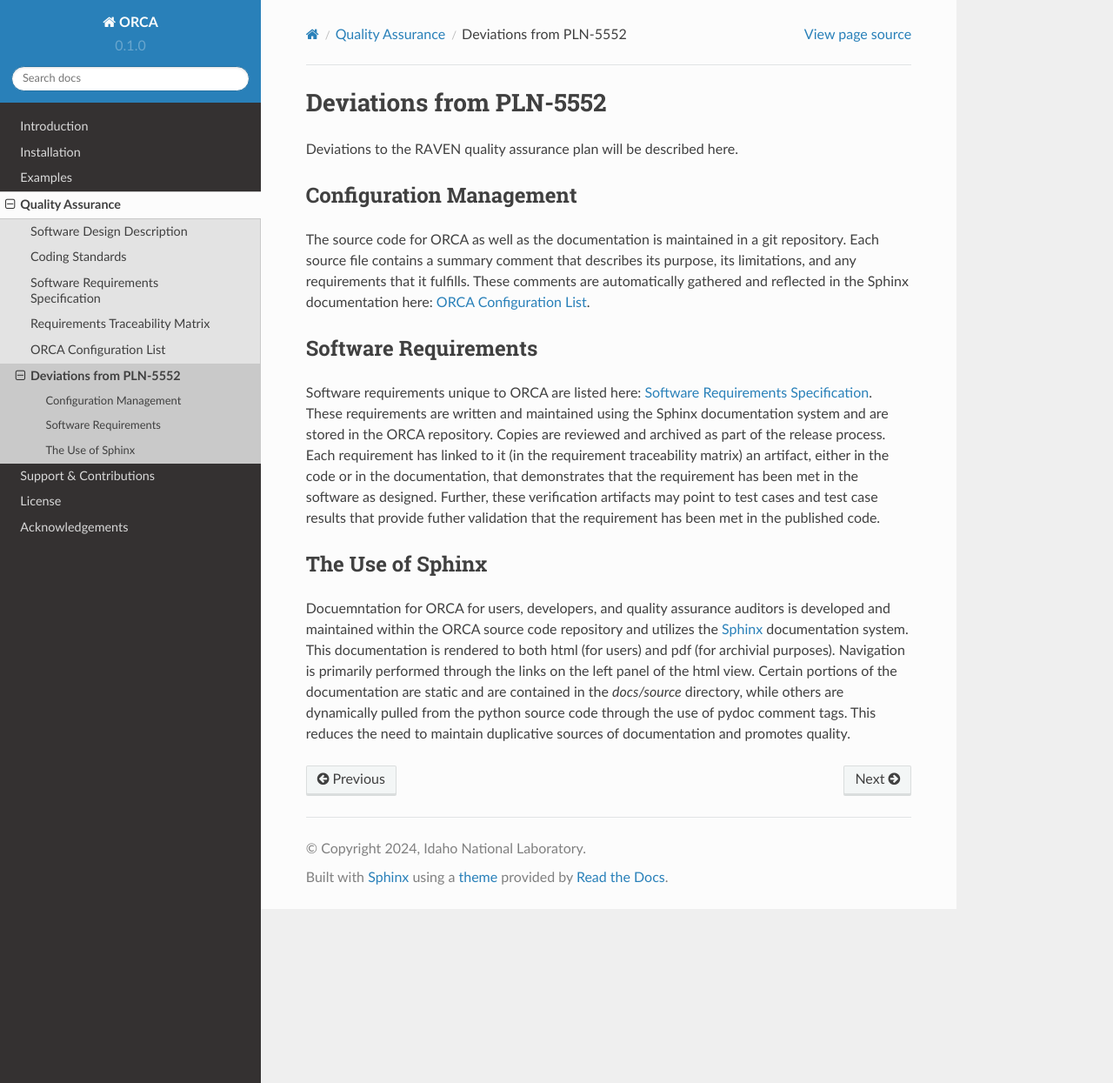
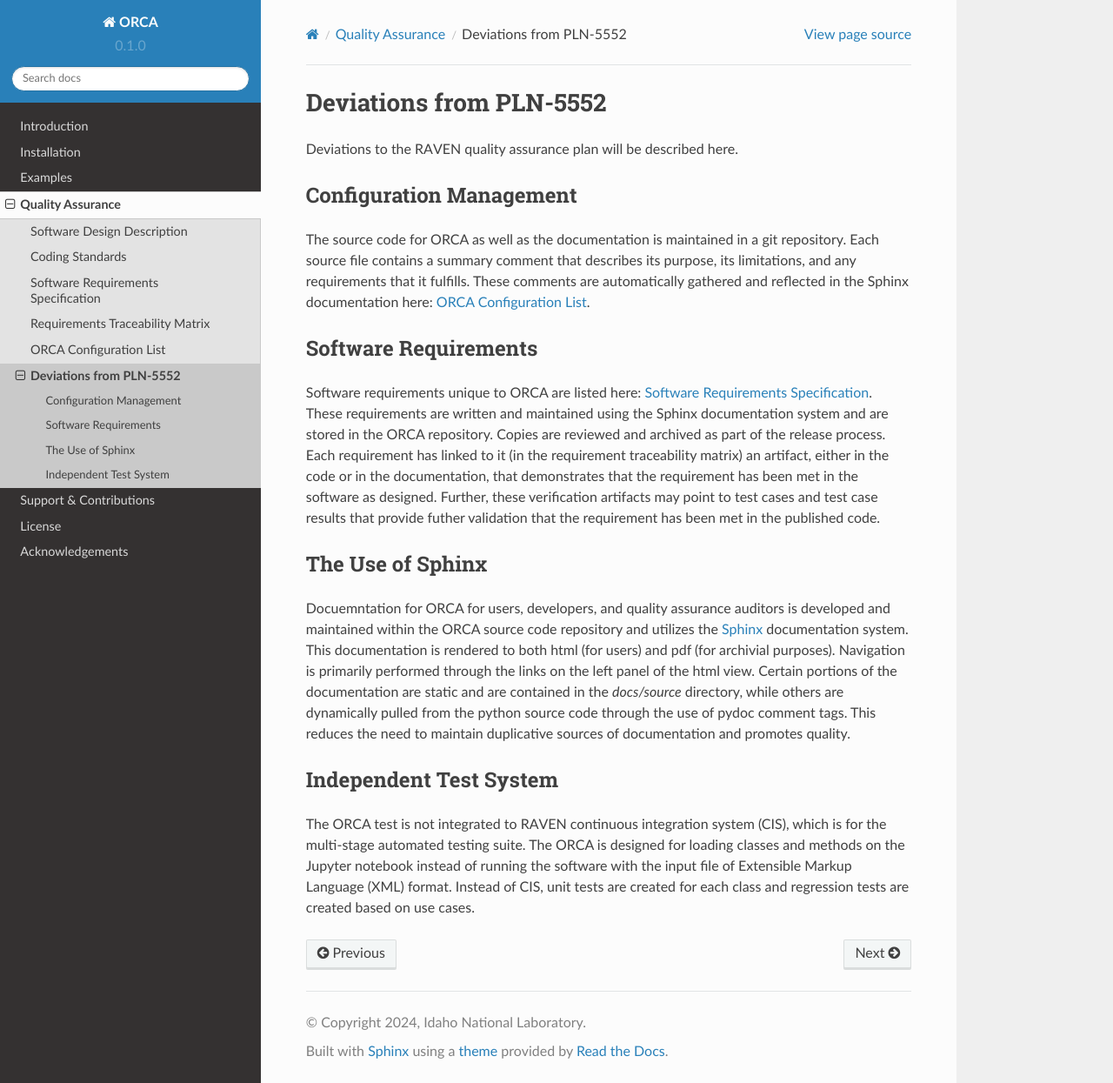
Before and after one commit to RossDHays/rtd-tutorial-main, a Sphinx documentation site: the page built from docs/source/qualityAssurance/deviations.rst, in a window 1280 px wide and 1245 px high. Shown: the whole window at 87% size. Built offline with Sphinx 7.4.7 and the Read the Docs theme 2.0.0, drawn with Linux system fonts in a browser that asks for light colours.

Commit message:
Update deviations.rst
Add a section that says CIS is not used in ORCA

```diff
--- a/docs/source/qualityAssurance/deviations.rst
+++ b/docs/source/qualityAssurance/deviations.rst
@@ -17,3 +17,7 @@ These requirements are written and maintained using the Sphinx documentation sys
 The Use of Sphinx
 ---------------------
 Docuemntation for ORCA for users, developers, and quality assurance auditors is developed and maintained within the ORCA source code repository and utilizes the `Sphinx <https://www.sphinx-doc.org>`_ documentation system.  This documentation is rendered to both html (for users) and pdf (for archivial purposes).  Navigation is primarily performed through the links on the left panel of the html view.  Certain portions of the documentation are static and are contained in the `docs/source` directory, while others are dynamically pulled from the python source code through the use of pydoc comment tags.  This reduces the need to maintain duplicative sources of documentation and promotes quality.
+
+Independent Test System
+---------------------
+The ORCA test is not integrated to RAVEN continuous integration system (CIS), which is for the multi-stage automated testing suite. The ORCA is designed for loading classes and methods on the Jupyter notebook instead of running the software with the input file of Extensible Markup Language (XML) format. Instead of CIS, unit tests are created for each class and regression tests are created based on use cases.
```
